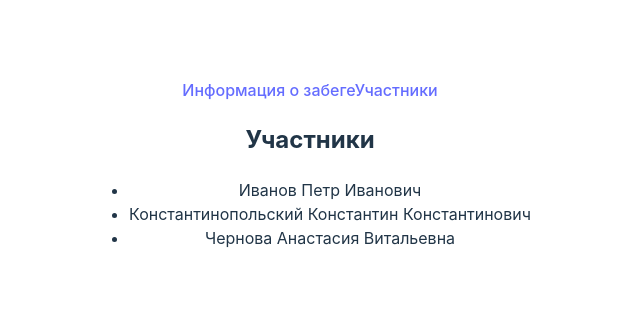
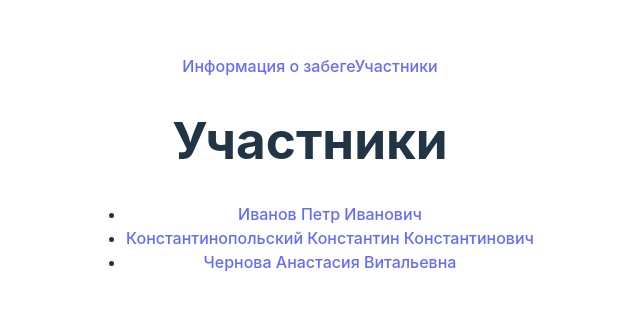
Before and after one commit to Nixx342/RaceOrganization, a React (Vite) app: page /participants in a window 1280 px wide. Shown: the part 228-538 px from the top of the page, without its empty margins (330-970 px from the left). Built offline with nearby package versions, Linux system fonts and the light colour scheme.

Commit message:
Страница участника
Добавлена страница отображения конкретного выбранного участника

```diff
--- a/src/App.jsx
+++ b/src/App.jsx
@@ -55,9 +55,8 @@ function App() {
         <Routes>
           <Route path="/" element={<Navigate to="/about" />} />
           <Route path='/about' Component={About} />
-          {/* <Route path='/participants' Component={Participants} /> */}
-          <Route path='/participants' element={<Participants participants={data.participants} />} />
-          <Route path='/participants/:id' Component={ParticipantPage} />
+          <Route path='/participants/*' element={<Participants participants={data.participants} />} />
+          <Route path='/participants/:id' element={<ParticipantPage participants={data.participants} />} />
           <Route path='*' element={<NotFound />}/>
         </Routes>
       </div>
--- a/src/components/ParticipantPage.jsx
+++ b/src/components/ParticipantPage.jsx
@@ -1,12 +1,20 @@
 import { useParams } from 'react-router-dom';
 
-function ParticipantPage () {
-    const {id} = useParams()
-    return(
+function ParticipantPage ({ participants }) {
+    const { id } = useParams();
+    const participant = participants[id];
+    console.log(participants);
+
+    return (
         <div>
-            Участник № {id}
+            {participant && (
+              <div>
+                {participant.name}<br/>
+                {participant.city}<br/>
+              </div>
+            )}
         </div>
-    )
+    );
 }
 
-export default ParticipantPage
+export default ParticipantPage;
--- a/src/components/Participants.jsx
+++ b/src/components/Participants.jsx
@@ -1,17 +1,55 @@
-function Participants ({participants}) {
+import React from "react";
+import { BrowserRouter as Router, Link, Routes, Route } from "react-router-dom";
+import ParticipantPage from "./ParticipantPage";
+
+function Participants({ participants }) {
 
   return (
     <div>
-            <h2>Участники</h2>
+      <h1>Участники</h1>
       <ul>
         {participants.map((participant, index) => (
           <li key={index}>
+            <Link to={`/participants/${index}`}>
               {participant.surname} {participant.name} {participant.middleName}
+            </Link>
           </li>
         ))}
       </ul>
+
+      <Routes>
+        <Route path='/participants/:id' element={<ParticipantPage />} />
+      </Routes>
     </div>
-    )
+  );
 }
 
-export default Participants
+export default Participants;
+
+
+
+// import React from "react";
+// import { Link, Routes, Route } from "react-router-dom";
+// import ParticipantPage from "./ParticipantPage";
+
+// function Participants({ participants }) {
+//   return (
+//     <div>
+//       <h1>Участники</h1>
+//       <ul>
+//         {participants.map((participant, index) => (
+//           <li key={index}>
+//             <Link to={`/participants/${index}`}>
+//               {participant.surname} {participant.name} {participant.middleName}
+//             </Link>
+//           </li>
+//         ))}
+//       </ul>
+//       <Routes>
+//         <Route path="/participants/:id" element={<ParticipantPage participants={participants} />} />
+//       </Routes>
+//     </div>
+//   );
+// }
+
+// export default Participants;
```
Lines whose indentation alone changed are shown as unchanged.
